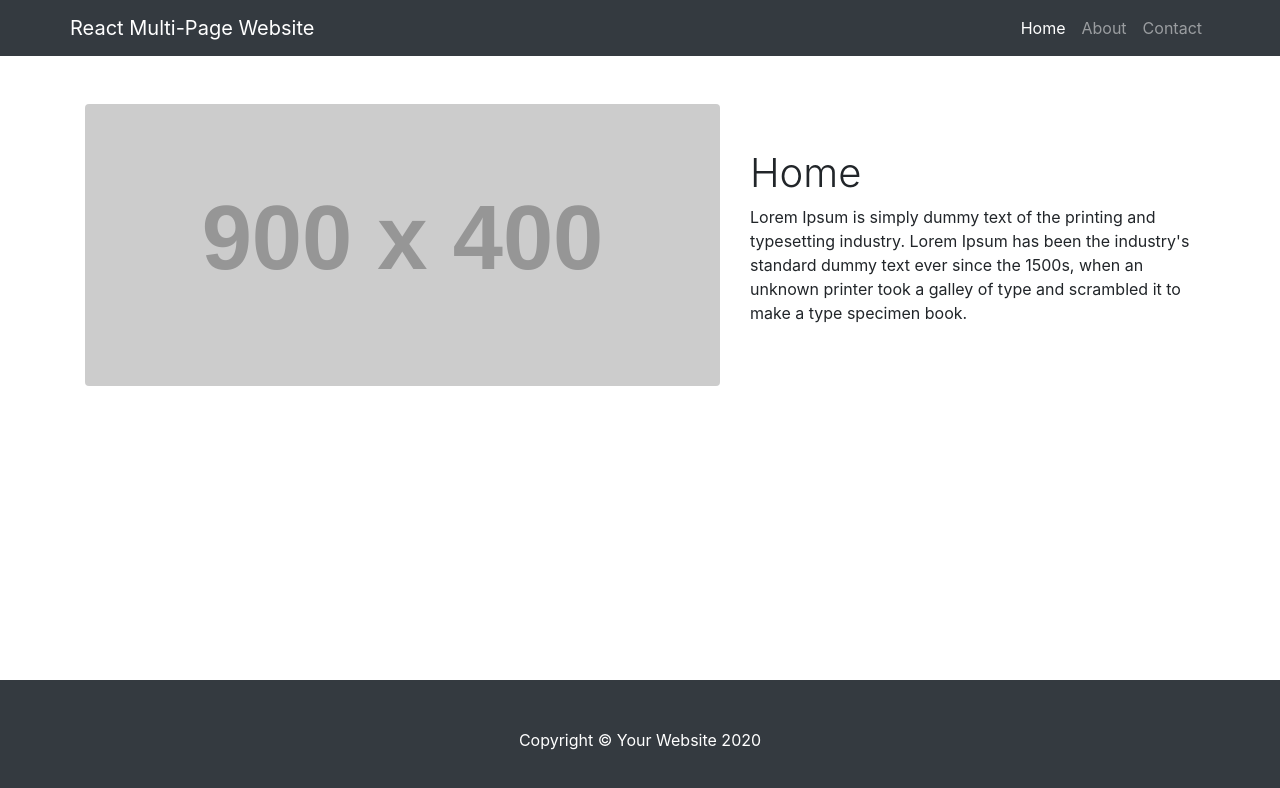
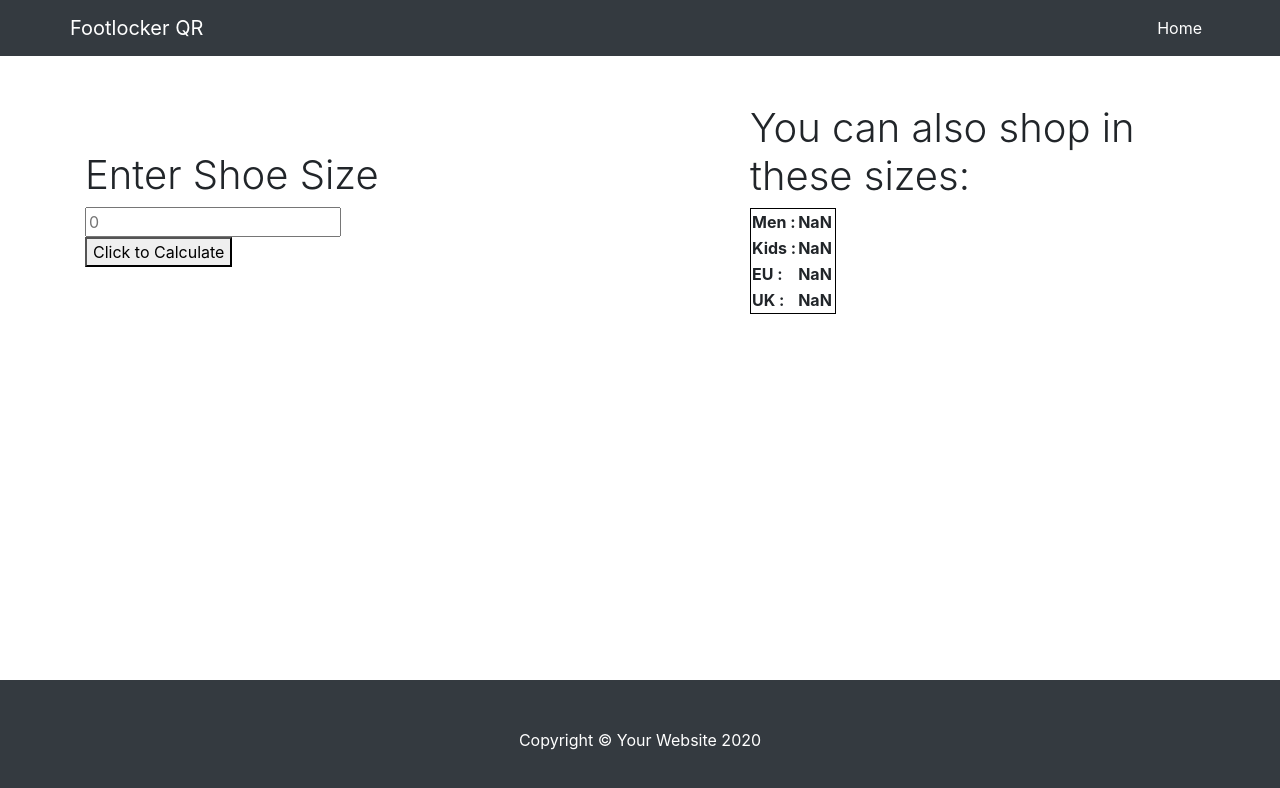
Before and after one commit to andresbotia/footlocker-project, a React (Create React App) app: page / in a window 1280 px wide. Shown: the top 788 px of the page. Built offline with nearby package versions, Linux system fonts and the light colour scheme.

Commit message:
adding table + changes

```diff
--- a/src/components/Home.jsx
+++ b/src/components/Home.jsx
@@ -1,25 +1,56 @@
-import React from "react";
+import React, {useState} from "react";
 
 function Home() {
+  const [number1, setNumber1] = useState();
+  const [number2, setNumber2] = useState(1.5);
+  const [total, setTotal] = useState(number1 - number2);
+  function calculateTotal() {
+    setTotal(number1 - number2);
+    // setTotal2(number1 - number3);
+    // setTotal3(number1 + number4);
+  }
   return (
     <div className="home">
       <div class="container">
         <div class="row align-items-center my-5">
+
           <div class="col-lg-7">
-            <img
-              class="img-fluid rounded mb-4 mb-lg-0"
-              src="http://placehold.it/900x400"
-              alt=""
-            />
+          <h1 class="font-weight-light">Enter Shoe Size</h1>
+          <input
+            type="number"
+            value={number1}
+            onChange={e => setNumber1(+e.target.value)}
+            placeholder="0"
+          />
+          <div>
+          <button onClick={calculateTotal}>Click to Calculate</button>
+          </div>
           </div>
           <div class="col-lg-5">
-            <h1 class="font-weight-light">Home</h1>
-            <p>
-              Lorem Ipsum is simply dummy text of the printing and typesetting
-              industry. Lorem Ipsum has been the industry's standard dummy text
-              ever since the 1500s, when an unknown printer took a galley of
-              type and scrambled it to make a type specimen book.
-            </p>
+            <h1 class="font-weight-light">You can also shop in these sizes:</h1>
+
+            <table style={{border: "1px solid black"}}>
+              <tr>
+                <th>Men :</th>
+                <th>{total}</th>
+                <th></th>
+              </tr>
+              <tr>
+                <th>Kids :</th>
+                <th>{total}</th>
+                <th></th>
+              </tr>
+              <tr>
+                <th>EU :</th>
+                <th>{total}</th>
+                <th></th>
+              </tr>
+              <tr>
+                <th>UK :</th>
+                <th>{total}</th>
+                <th></th>
+              </tr>
+            </table>
           </div>
         </div>
       </div>
--- a/src/components/Navigation.jsx
+++ b/src/components/Navigation.jsx
@@ -7,7 +7,7 @@ function Navigation(props) {
       <nav class="navbar navbar-expand navbar-dark bg-dark">
         <div class="container">
           <Link class="navbar-brand" to="/">
-            React Multi-Page Website
+            Footlocker QR
           </Link>
           <div>
             <ul class="navbar-nav ml-auto">
@@ -26,18 +26,18 @@ function Navigation(props) {
                   props.location.pathname === "/about" ? "active" : ""
                 }`}
               >
-                <Link class="nav-link" to="/about">
+                {/* <Link class="nav-link" to="/about">
                   About
-                </Link>
+                </Link> */}
               </li>
               <li
                 class={`nav-item  ${
                   props.location.pathname === "/contact" ? "active" : ""
                 }`}
               >
-                <Link class="nav-link" to="/contact">
+                {/* <Link class="nav-link" to="/contact">
                   Contact
-                </Link>
+                </Link> */}
               </li>
             </ul>
           </div>
```
